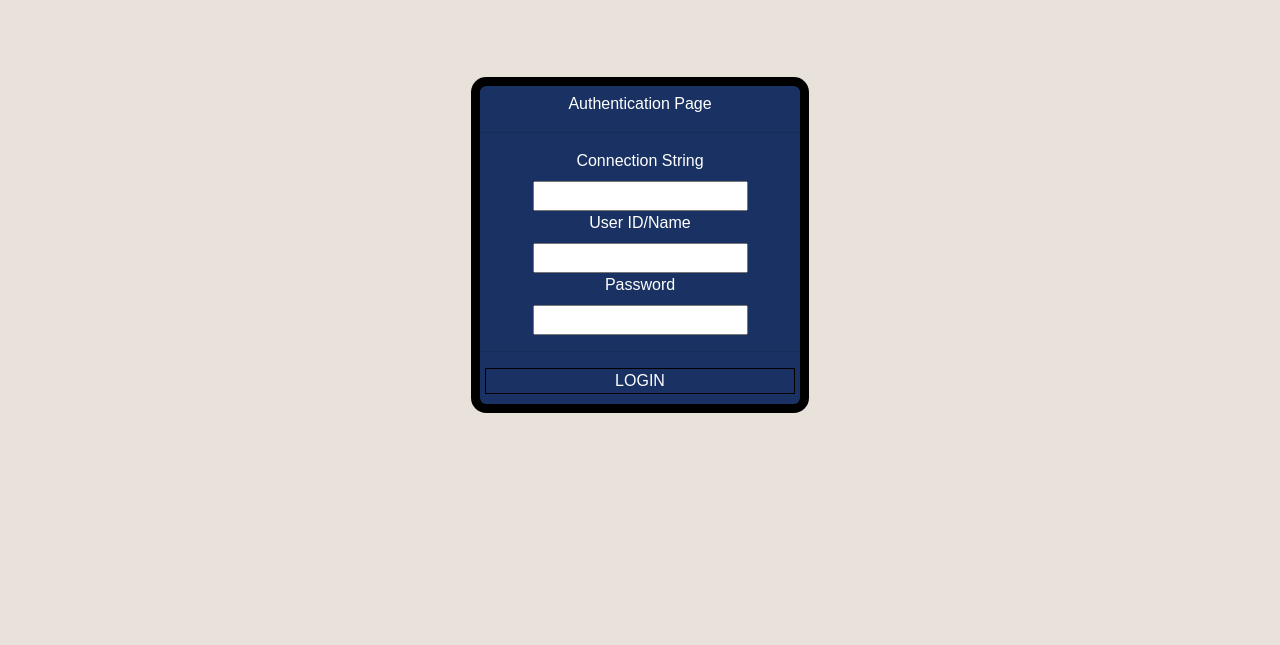
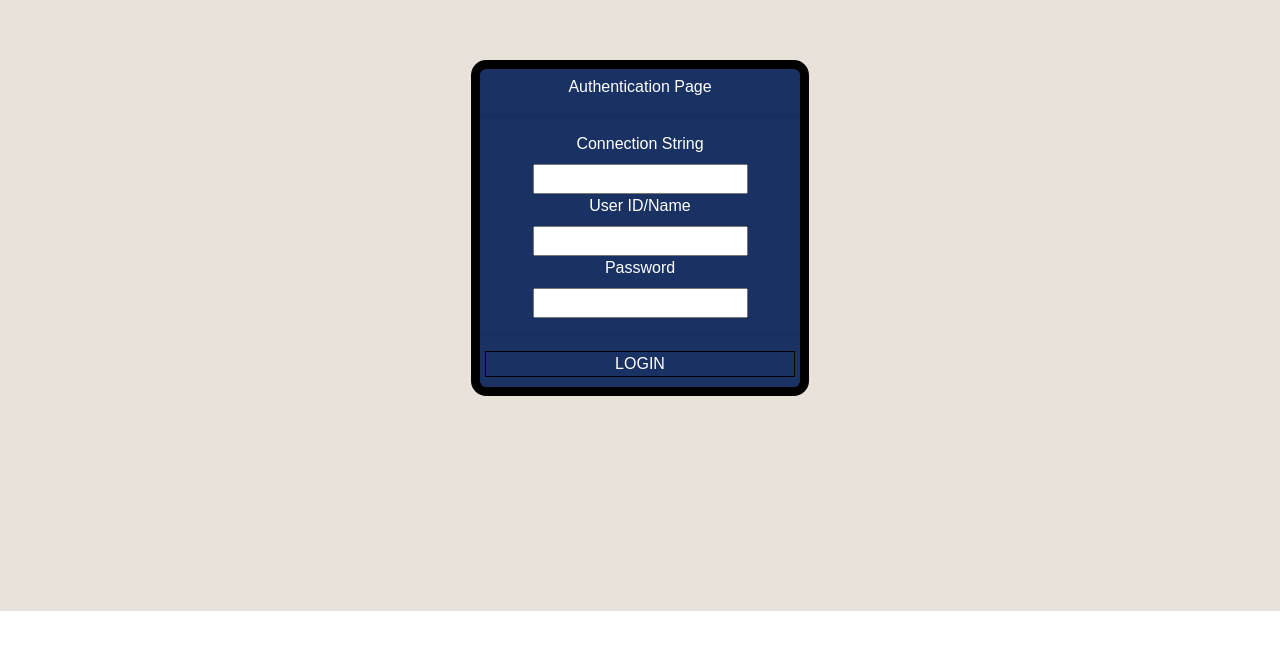
Before and after one commit to AbdulBaseetShabi/KARA, a React (Create React App) app in the folder client/: page /home in a window 1280 px wide. Shown: the part 155-800 px from the top of the page. Built offline with nearby package versions, Linux system fonts and the light colour scheme; a web font is replaced by a local one.

Commit message:
fitting footer and main content on one page

```diff
--- a/client/src/routes/databases/view/databases-view.css
+++ b/client/src/routes/databases/view/databases-view.css
@@ -1,6 +1,6 @@
 #db-view-container{
     width: 100%;
-    height: 100%;
+    height: calc(100% - 34px);
     background-color: #e8e2db;
     /* color: #fffffe; */
 }
--- a/client/src/routes/home/home.css
+++ b/client/src/routes/home/home.css
@@ -1,6 +1,6 @@
 #home-container{
     width: 100%;
-    height: 100%;
+    height: calc(100% - 34px);;
     background-color: #e8e2db;
     color: #fffffe;
 }
--- a/client/src/routes/table/view/table-view.css
+++ b/client/src/routes/table/view/table-view.css
@@ -1,6 +1,6 @@
 #table-view-container{
     width: 100%;
-    height: 100%;
+    height: calc(100% - 34px);
     background-color: #e8e2db;
     /* color: #fffffe; */
 }
```
